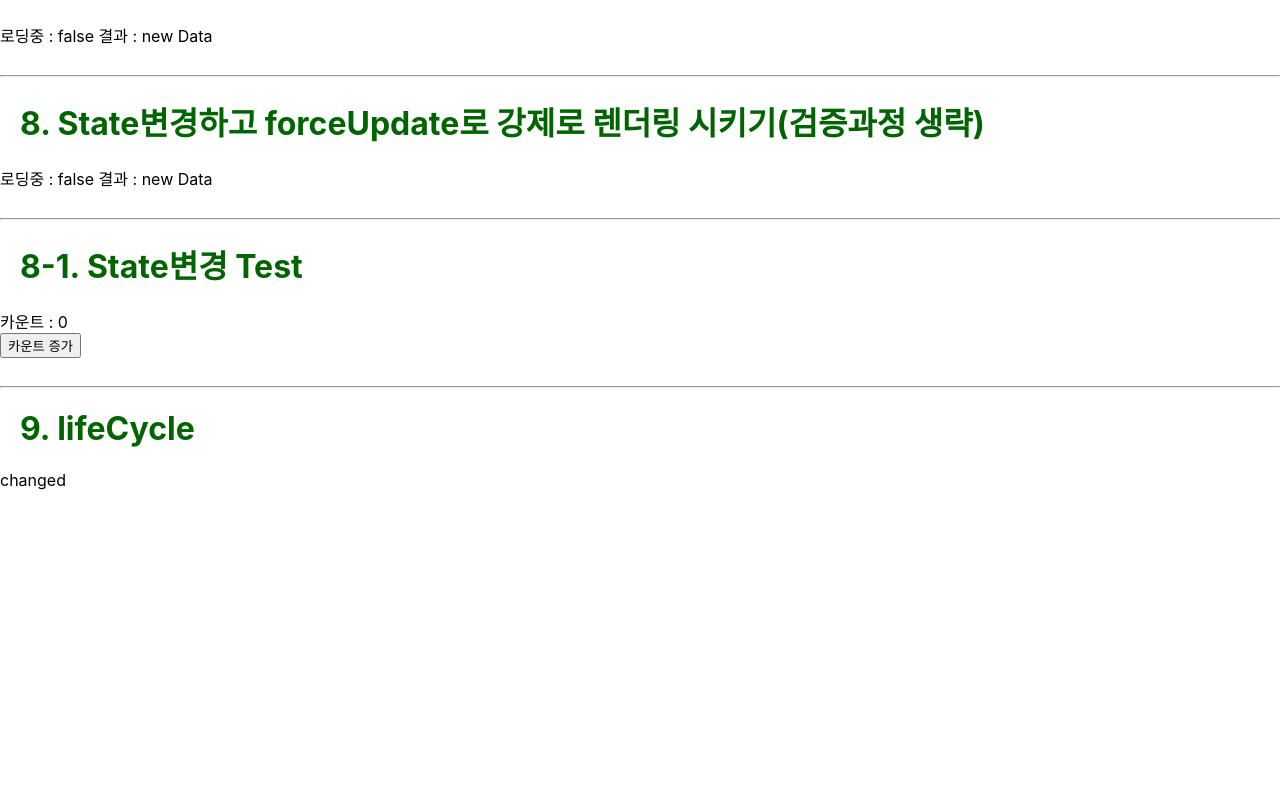
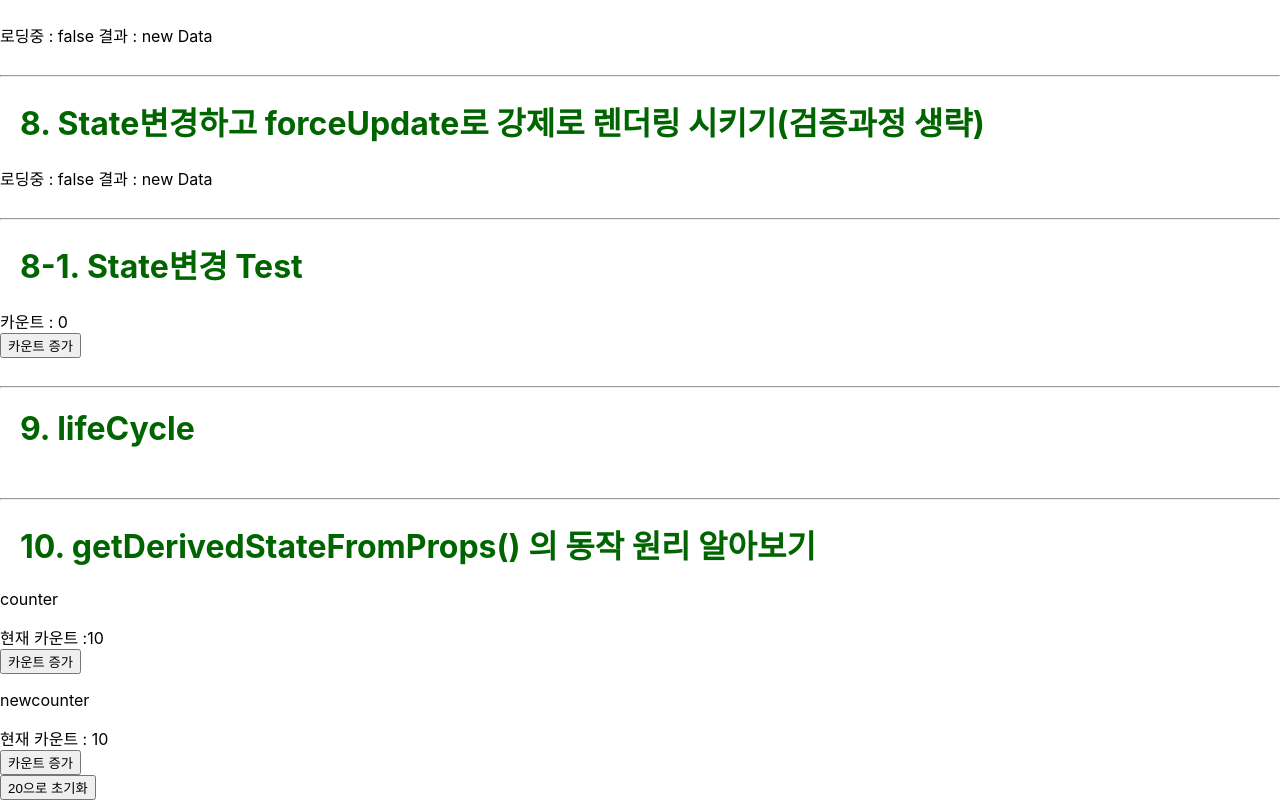
Before and after one commit to newkayak12/React_Start, a React (Create React App) app: page / in a window 1280 px wide. Shown: the part 1304-2104 px from the top of the page. Before the commit the page ends 1794 px from the top, so only its background shows below. Built offline with nearby package versions, Linux system fonts and the light colour scheme.

Commit message:
compare[stop]

```diff
--- /dev/null
+++ b/src/03Components/Counter.jsx
@@ -0,0 +1,28 @@
+import React, { Component } from 'react';
+
+class Counter extends Component {
+  constructor(props) {
+    super(props);
+    this.state = {
+      count: props.count,
+    };
+    this.increaseCount = this.increaseCount.bind(this);
+  }
+  increaseCount() {
+    this.setState(({ count }) => ({
+      count: count + 1,
+    }));
+  }
+  render() {
+    return (
+      <div>
+        <div>현재 카운트 :{this.state.count}</div>
+        <div>
+          <button onClick={this.increaseCount}>카운트 증가</button>
+        </div>
+      </div>
+    );
+  }
+}
+
+export default Counter;
--- a/src/03Components/LifeCycle.jsx
+++ b/src/03Components/LifeCycle.jsx
@@ -1,5 +1,6 @@
 import React, { Component } from 'react';
 import PropTypes from 'prop-types';
+import { shallowEqualObjects } from 'shallow-equal';
 
 class LifeCycle extends Component {
   /*
@@ -21,7 +22,9 @@ class LifeCycle extends Component {
 	*/
   static getDerivedStateFromProps() {
     console.log('getDerivedStateFromProps 호출');
+    return {};
   }
+
   constructor(props) {
     super(props);
     console.log('constructor 호출');
@@ -34,7 +37,7 @@ class LifeCycle extends Component {
 
   componentDidMount() {
     console.log('componentDidMount 호출');
-    this.setState({ value: 'changed' });
+    this.setState({ updated: true });
   }
 
   //   componentWillReceiveProps(nextProps) {
@@ -72,7 +75,8 @@ class LifeCycle extends Component {
   }
 
   render() {
-    return <div>{this.state.value}</div>;
+    console.log('render 호출');
+    return null;
   }
 }
 
--- /dev/null
+++ b/src/03Components/NewCounter.jsx
@@ -0,0 +1,34 @@
+import React, { Component } from 'react';
+
+class NewCounter extends Component {
+  constructor(props) {
+    super(props);
+    this.state = {};
+    this.inreaseCount = this.inreaseCount.bind(this);
+  }
+  static getDerivedStateFromProps(props, state) {
+    const { count } = props;
+    return {
+      count,
+      newCount: count === state.count ? state.newCount : count,
+    };
+  }
+
+  inreaseCount() {
+    this.setState(({ newCount }) => ({
+      newCount: newCount + 1,
+    }));
+  }
+  render() {
+    return (
+      <div>
+        <div>현재 카운트 : {this.state.newCount}</div>
+        <div>
+          <button onClick={this.inreaseCount}>카운트 증가 </button>
+        </div>
+      </div>
+    );
+  }
+}
+
+export default NewCounter;
--- /dev/null
+++ b/src/03Components/shallowEquals/ShallowEquals.jsx
@@ -0,0 +1,66 @@
+import { shallowEqualArrays, shallowEqualObjects } from 'shallow-equal';
+import React, { Component } from 'react';
+
+class ShallowEquals extends Component {
+  constructor() {
+    super();
+    const obj = { name: 'park' };
+    const mylist = [1, 2, 3, obj];
+    const list1 = [1, 2, 3, obj];
+    const list2 = [1, 2, 3, { name: 'park' }];
+
+    const test1 = [1, 2, 3];
+    const test2 = [1, 2, 3];
+
+    const t1 = 1;
+    const t2 = '1';
+
+    const st = 'false';
+    const bo = false;
+    /*
+
+  == 는 값을 비교하고
+  === 는 자료형까지 비교하는 걸로 알고 있는데
+
+*/
+    console.log(`st == bo : ${st == bo}`);
+    console.log(`st === bo : ${st === bo}`);
+
+    console.log(`t1==t2 : ${t1 == t2}`);
+    console.log(`t1===t2 : ${t1 === t2}`);
+
+    console.log(`test1 == test2 :${test1 == test2}`);
+    console.log(`test1 === test2 :${test1 === test2}`);
+
+    console.log(`Object.is(mylist, list1) : ${Object.is(mylist, list1)}`);
+    console.log(`Object.is(list1, list1) : ${Object.is(list1, list1)}`);
+    console.log(`Object.is(list1, list2) : ${Object.is(list1, list2)}`);
+
+    /*
+ == equality operator, it checks two operands are equal or not
+ === strict equality operator or identify operator, it checks two operands are identical or not
+
+
+*/
+
+    console.log(`mylist == list1 :${mylist == list1}`);
+    console.log(`mylist === list1 :${mylist === list1}`);
+    /* 내용물은 같지만 mylist와 list1이 각각의 새로운 배열_ 참조하고 있는 주소값이 다르기 때문에 false */
+    console.log(`list1 == list2 :${list1 == list2}`);
+    console.log(`list1 === list2 :${list1 === list2}`);
+    /* 내용물은 같지만 list3와 list1이 각각의 새로운 배열_ 참조하고 있는 주소값이 다르기 때문에 false */
+
+    console.log(`shallowEqualArrays(list1, list2) : ${shallowEqualArrays(list1, list2)}`);
+    console.log(`shallowEqualArrays(mylist, list1):${shallowEqualArrays(mylist, list1)}`);
+
+    console.log(`shallowEqualObjects(list1, list2):${shallowEqualObjects(list1, list2)}`);
+    console.log(`shallowEqualObjects(mylist, list1):${shallowEqualObjects(mylist, list1)}`);
+    /* 흠... 자바의 ==과 equals와 같을까??...
+     */
+  }
+  render() {
+    return <div></div>;
+  }
+}
+
+export default ShallowEquals;
--- a/src/App.jsx
+++ b/src/App.jsx
@@ -10,8 +10,25 @@ import StateExample from './03Components/StateExample';
 import ForceUpdateExample from './03Components/ForceUpdateExample';
 import ChangeStateTest from './03Components/changeStateTest';
 import LifeCycle from './03Components/LifeCycle';
-
+import Counter from './03Components/Counter';
+import NewCounter from './03Components/NewCounter';
+import ShallowEquals from './03Components/shallowEquals/ShallowEquals';
 class App extends Component {
+  constructor(props) {
+    super(props);
+    this.state = { hasDestroyed: false, count: 10 };
+    this.resetCount = this.resetCount.bind(this);
+    // bind 안 해주니까 내부에 있는 setState를 못 읽는구나.. bind가 뭘하려고 하는지 조금 이해할 수 있겠네
+    console.log(this.state);
+  }
+  componentDidMount() {
+    // this.setState({ hasDestroyed: true });
+    // 소멸주기 ...
+    console.log(this.state);
+  }
+  resetCount() {
+    this.setState(({ count }) => ({ count: count + 10 }));
+  }
   render() {
     return (
       <div>
@@ -91,7 +108,23 @@ class App extends Component {
         <br></br>
         <hr></hr>
         <h1 className="numbering">9. lifeCycle</h1>
-        <LifeCycle />
+        {this.state.hasDestroyed ? null : <LifeCycle />}
+
+        <br></br>
+        <hr></hr>
+        <h1 className="numbering">10. getDerivedStateFromProps() 의 동작 원리 알아보기</h1>
+        <div>
+          <p>counter</p>
+          <Counter count={this.state.count} />
+        </div>
+        <div>
+          <p>newcounter</p>
+          <NewCounter count={this.state.count} />
+          {/* NewCount 컴포넌트만 getDerivedStateFromProps으로 갱싱된 프로퍼티 갑을 동기화해서 newCounter만 초기화됨. */}
+        </div>
+        <button onClick={this.resetCount}>{this.state.count + 10}으로 초기화 </button>
+
+        <ShallowEquals></ShallowEquals>
       </div>
     );
   }
```
